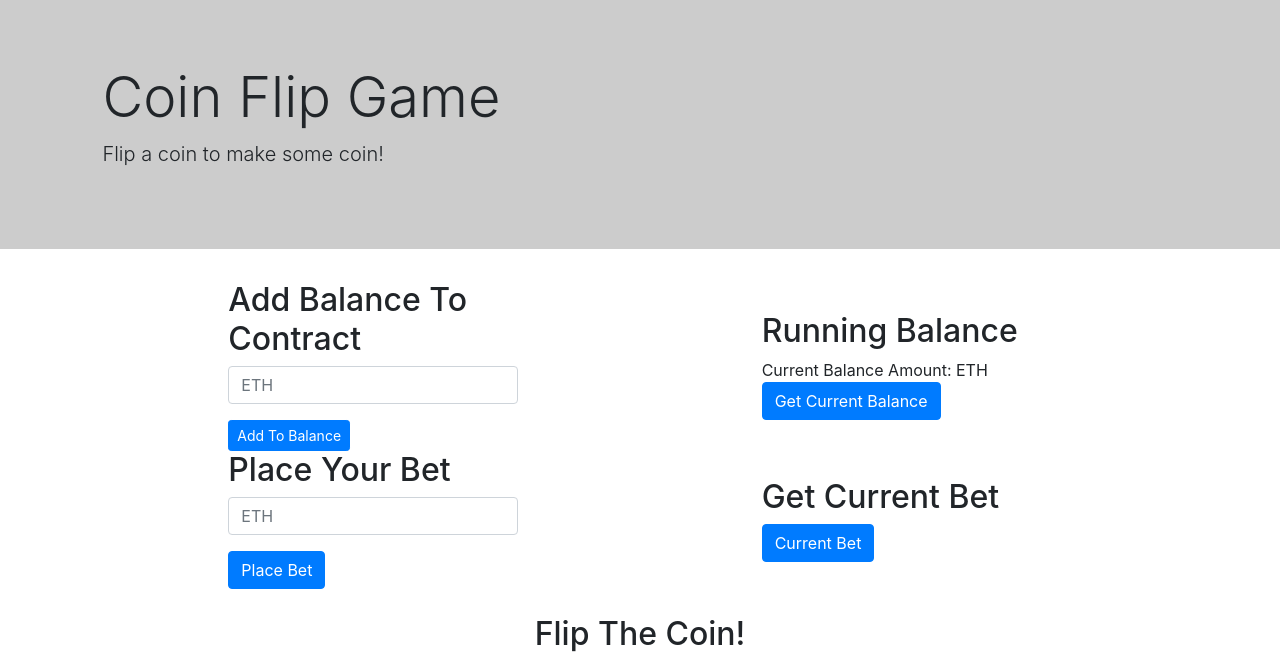
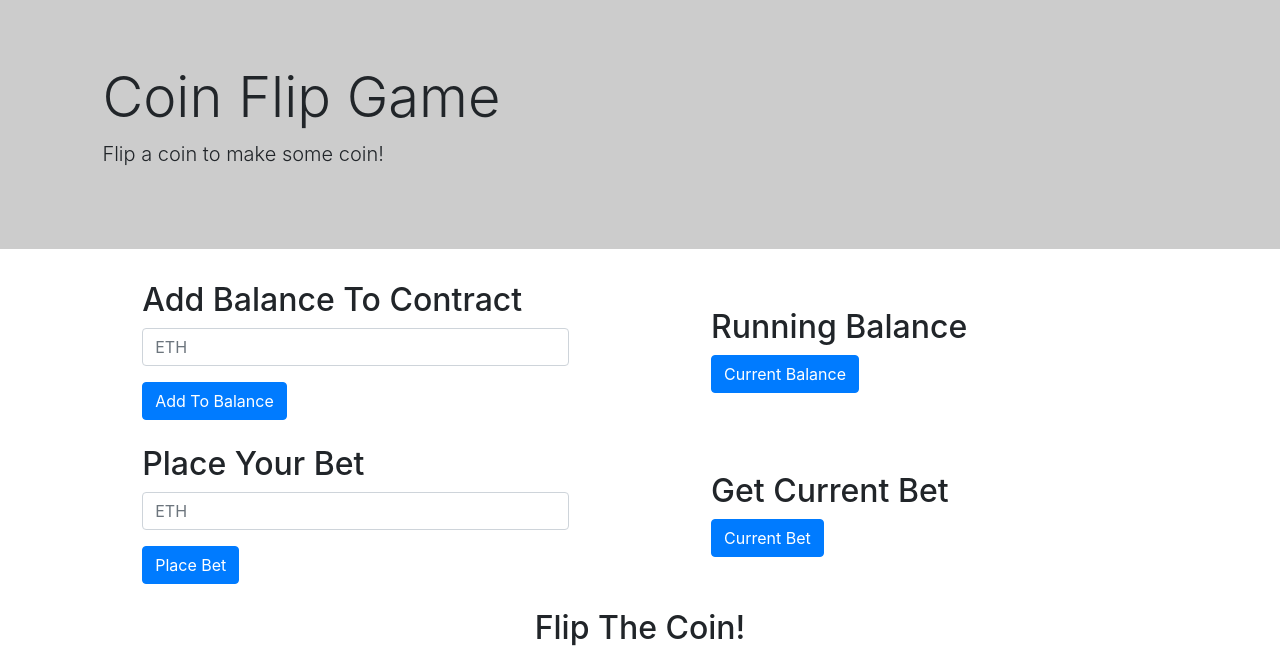
Before and after one commit to Paul-Munley/CoinFlipDapp, a plain HTML site: page index.html in a window 1280 px wide. Shown: the top 659 px of the page. Drawn offline with nearby package versions, Linux system fonts and the light colour scheme.

Commit message:
Worked on fixing up page alignment and removed html from get balance and get bet section

```diff
--- a/index.html
+++ b/index.html
@@ -24,31 +24,31 @@
           <p class="lead">Flip a coin to make some coin!</p>
         </div>
       </div>
-      <div class="row m-0" id="balance_bet_rows">
-        <div class="col-3">
+      <div class="row no-gutters" id="balance_bet_rows">
+        <div class="col-4">
           <h2>Add Balance To Contract</h2>
           <div class="input-group mb-3">
             <input type="text" class="form-control" id="add_balance_input" placeholder="ETH">
           </div>
-          <button type="button" id="add_balance_button" class="btn btn-primary btn-sm">Add To Balance</button>
+          <button type="button" id="add_balance_button" class="btn btn-primary">Add To Balance</button>
         </div>
-        <div class="col-3">
+        <div class="col-4">
           <h2>Running Balance</h2>
           <div>
-            Current Balance Amount: <span id="running_balance_output"></span> ETH
+            <span id="running_balance_output"></span>
           </div>
-          <button type="button" id="get_current_balance_btn" class="btn btn-primary">Get Current Balance</button>
+          <button type="button" id="get_current_balance_btn" class="btn btn-primary">Current Balance</button>
         </div>
       </div>
-      <div class="row m-0" id="balance_bet_rows">
-        <div class="col-3">
+      <div class="row no-gutters" id="balance_bet_rows">
+        <div class="col-4">
           <h2>Place Your Bet</h2>
           <div class="input-group mb-3">
           <input type="text" class="form-control" id="bet_input" placeholder="ETH" >
           </div>
           <button type="button" id="add_bet_button" class="btn btn-primary">Place Bet</button>
         </div>
-        <div class="col-3">
+        <div class="col-4">
           <h2>Get Current Bet</h2>
           <div>
             <span id="current_bet_output"></span>
--- a/main.js
+++ b/main.js
@@ -70,7 +70,7 @@ function fetchAndDisplayBet() {
 function fetchAndDisplayBalance() {
 
     contractInstance.methods.contractBalance().call().then(function(result) {
-        $("#running_balance_output").text(web3.utils.fromWei(result, 'ether'));
+        $("#running_balance_output").text("" + web3.utils.fromWei(result, 'ether') + " ETH");
     });
 };
 
--- a/style.css
+++ b/style.css
@@ -1,3 +1,13 @@
+html {
+    font-size: 1rem;
+}
+
+@media screen and (max-width: 576px){
+    h2 {
+        font-size: 1.50rem;
+    }
+}
+
 /* NOTE: I think you need to download bootstrap to project in order to make edits to the grid setup. Work on this next. */
 .jumbo_text {
     width: max-content;
@@ -10,6 +20,7 @@ div.row {
 }
 
 #balance_bet_rows {
+    margin-bottom: 2%;
     justify-content: space-evenly;
 
 }
@@ -52,30 +63,3 @@ footer p {
     margin-bottom: 0;
     padding: 2% 0 2% 0;
 }
-
-/* .text-center{
-    align-items: center;
-} */
-
-/*
-.choice_divs {
-    display: flex;
-    flex-direction: column;
-}
-
-.choice_divs input {
-    justify-content: center;
-} */
-
-/* .coin_images {
-    /* display: flex; */
-    /* flex: 0 0 auto; */
-
-/* .coin_container {
-    display: flex;
-}
-
-.choice_divs {
-    display: flex;
-    flex-direction: column;
-} */
```
